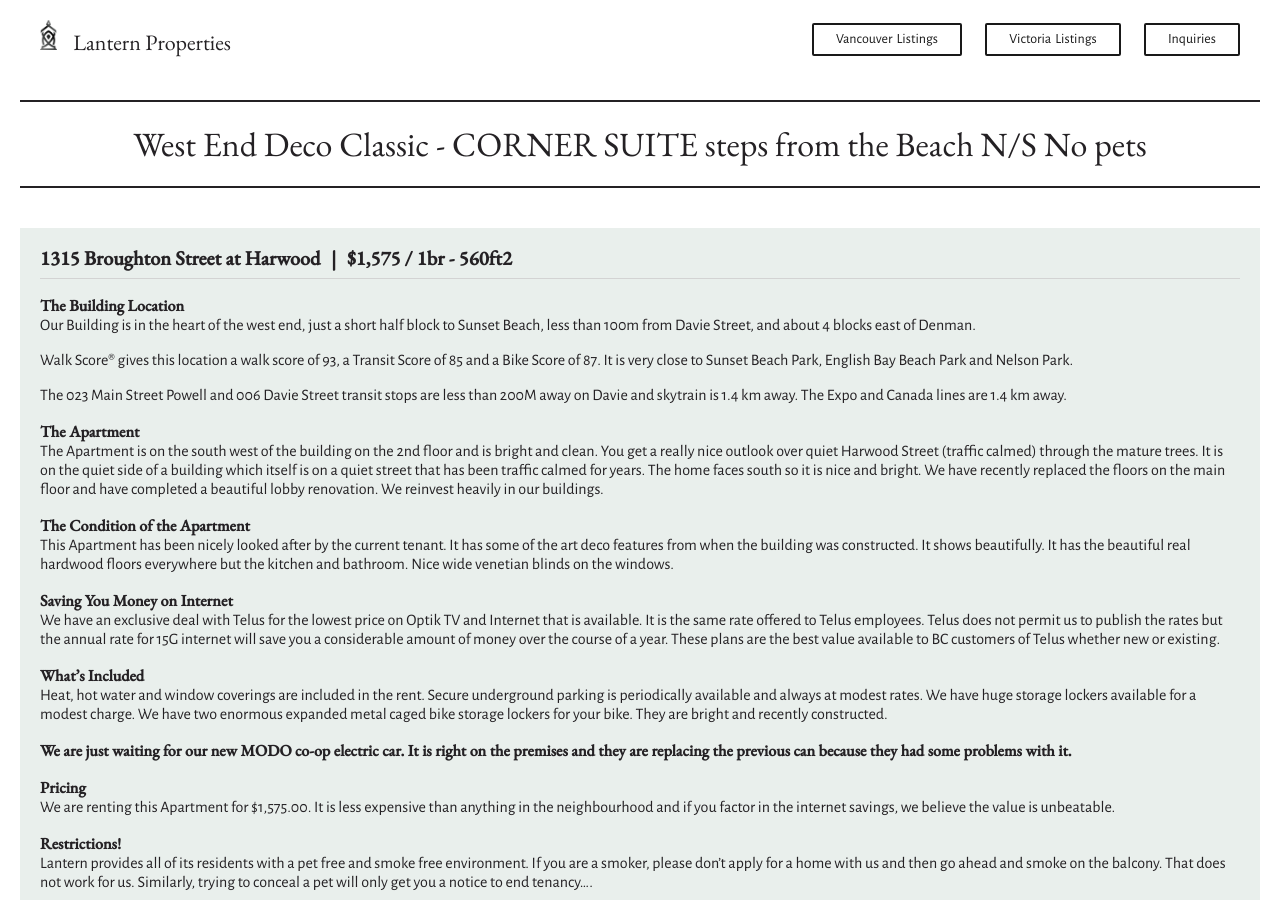
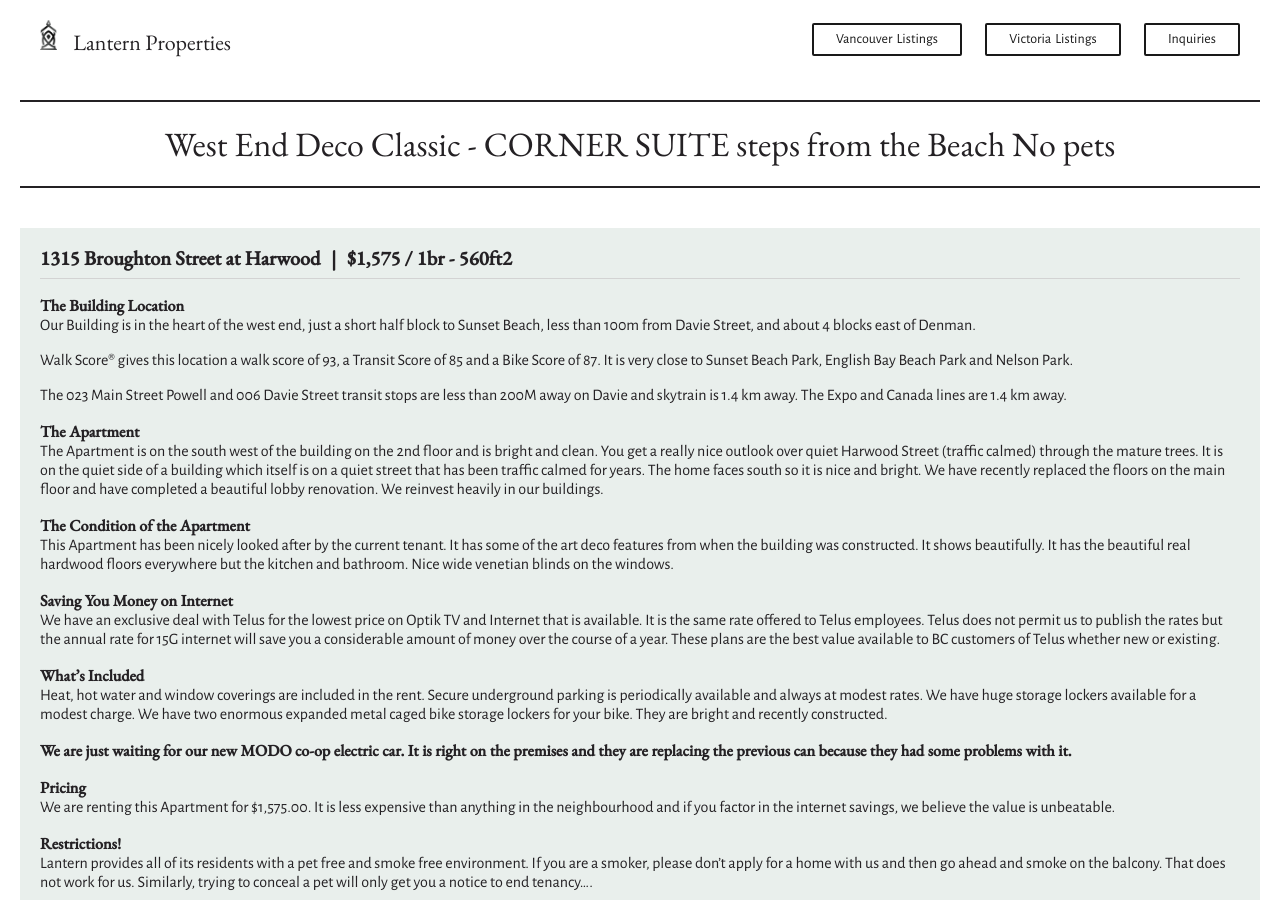
Before and after one commit to RF604/lantern2020, a Jekyll site: the page built from _posts/2020-09-01-Broughton at Harwood.md, in a window 1280 px wide and 900 px high. Built offline with Jekyll 4.4.1, drawn with Linux system fonts in a browser that asks for light colours.

Commit message:
periodic commit

```diff
--- a/_posts/2020-09-01-Broughton at Harwood.md
+++ b/_posts/2020-09-01-Broughton at Harwood.md
@@ -1,8 +1,7 @@
 ---
 layout: post
 header-class: project-header
-listing-heading: West End Deco Classic - CORNER SUITE steps from the Beach N/S No
-  pets
+listing-heading: West End Deco Classic - CORNER SUITE steps from the Beach No pets
 city: vancouver
 listing-address: 1315 Broughton Street at Harwood
 rent: "$1,575 / 1br - 560ft2"
```
Also changed, not shown: _posts/2020-07-24-no-listings.md (deleted, +0 -9 lines), listings.html (+5 -2 lines), 1 other file.
